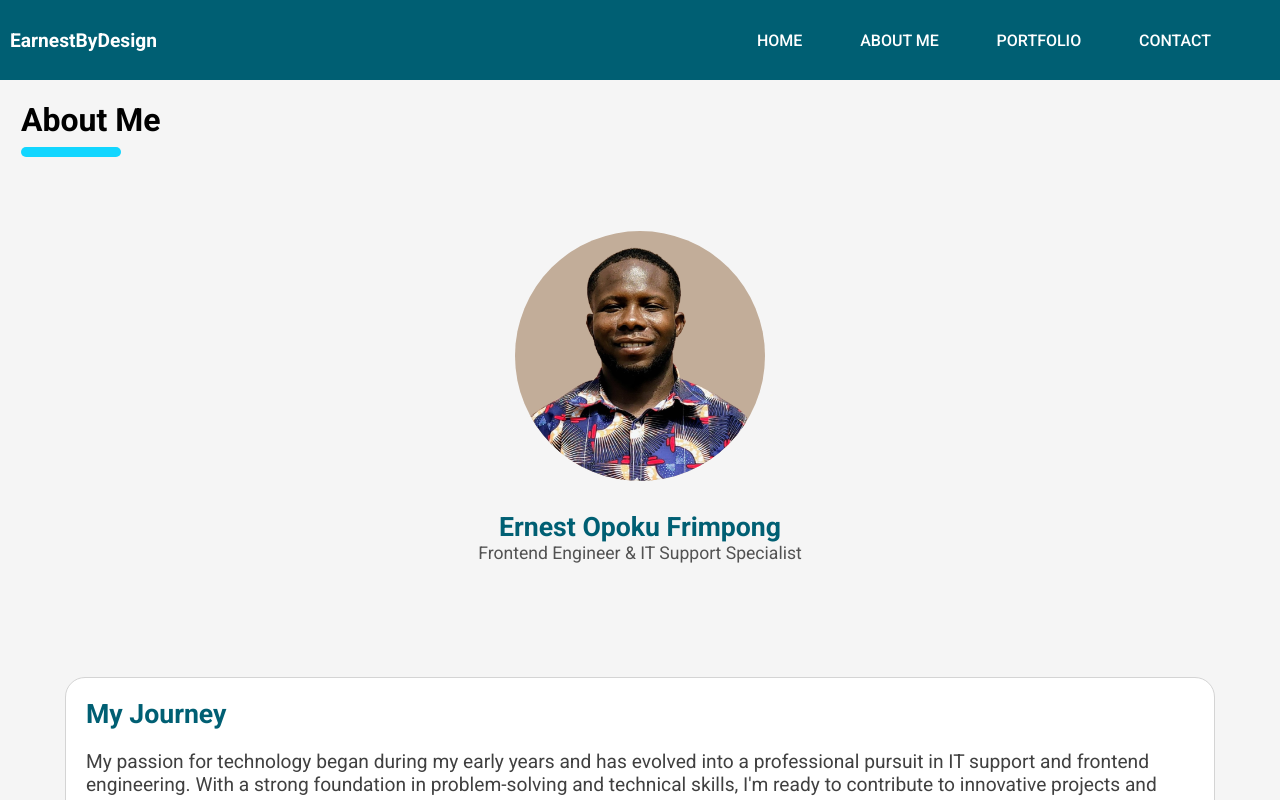
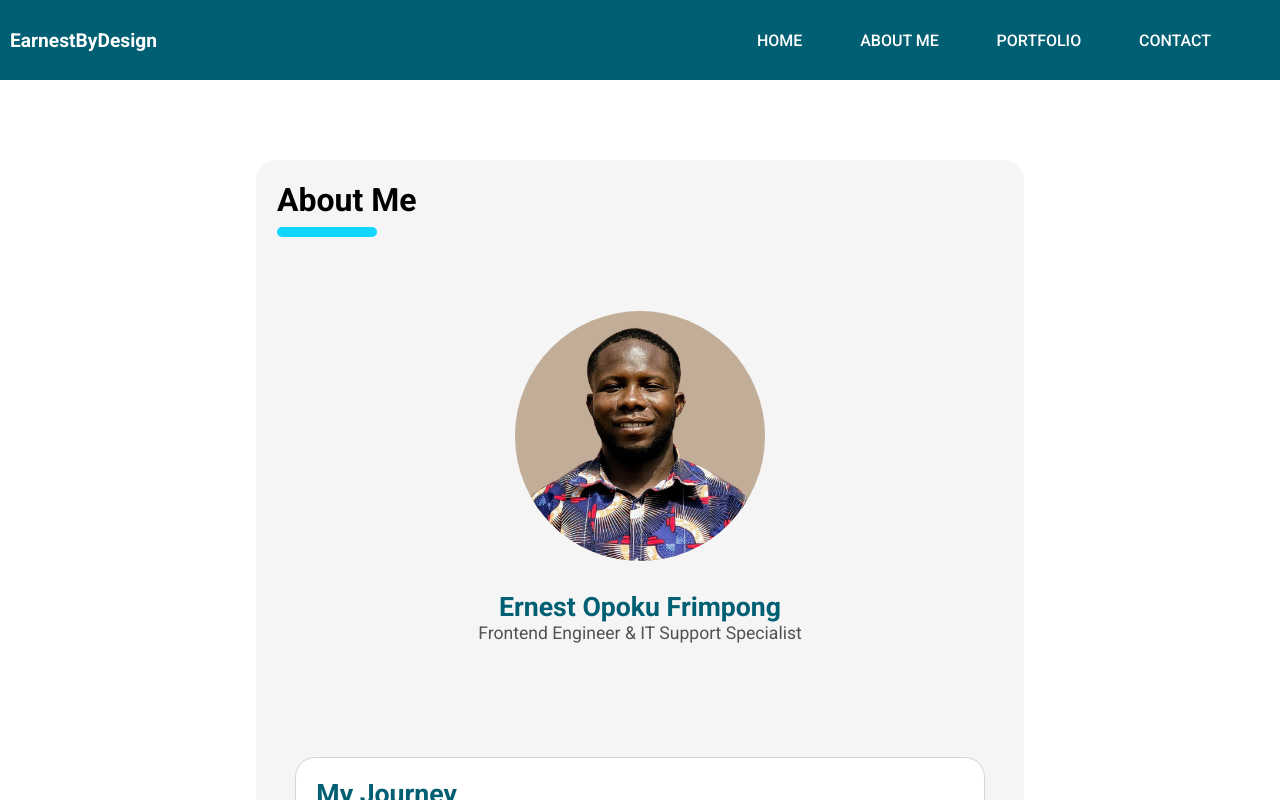
Before and after one commit to oldcode-dev/my-portfolio-site, a React (Vite) app: page /about-me in a window 1280 px wide. Shown: the top 800 px of the page. Built offline with nearby package versions, Linux system fonts and the light colour scheme.

Commit message:
feat: center main page elements - gave content container a background - centered all elements on page

```diff
--- a/src/pages/about/AboutPage.module.css
+++ b/src/pages/about/AboutPage.module.css
@@ -141,3 +141,11 @@
     width: 50px;
     height: 50px;
 }
+
+@media (min-width: 900px){
+    .aboutMain {
+        width: 60vw;
+        margin: 10vh auto 10vh auto;
+        border-radius: 20px;
+    }
+}
```
Also changed, not shown: src/pages/about/AboutPage.jsx (line endings or trailing spaces).
